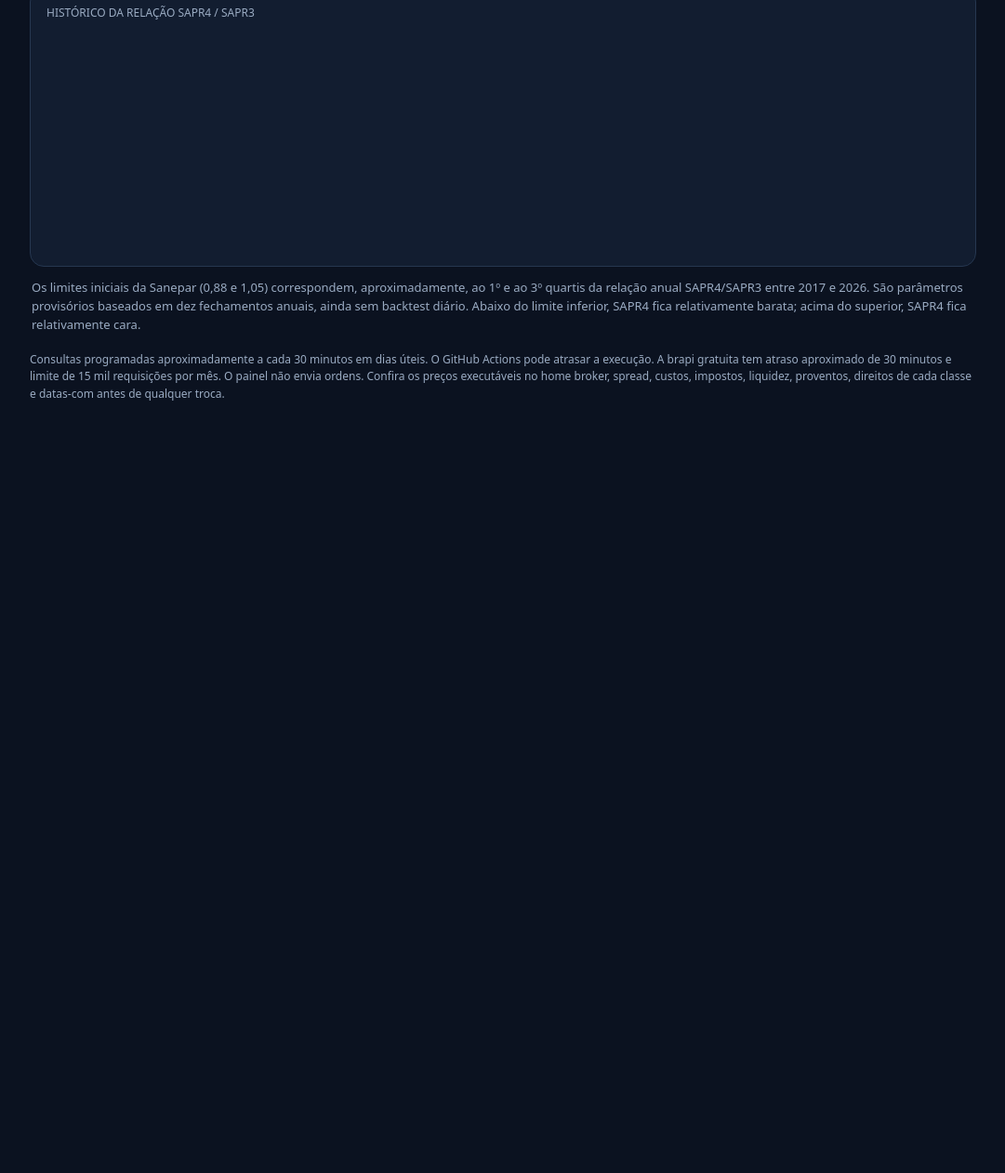
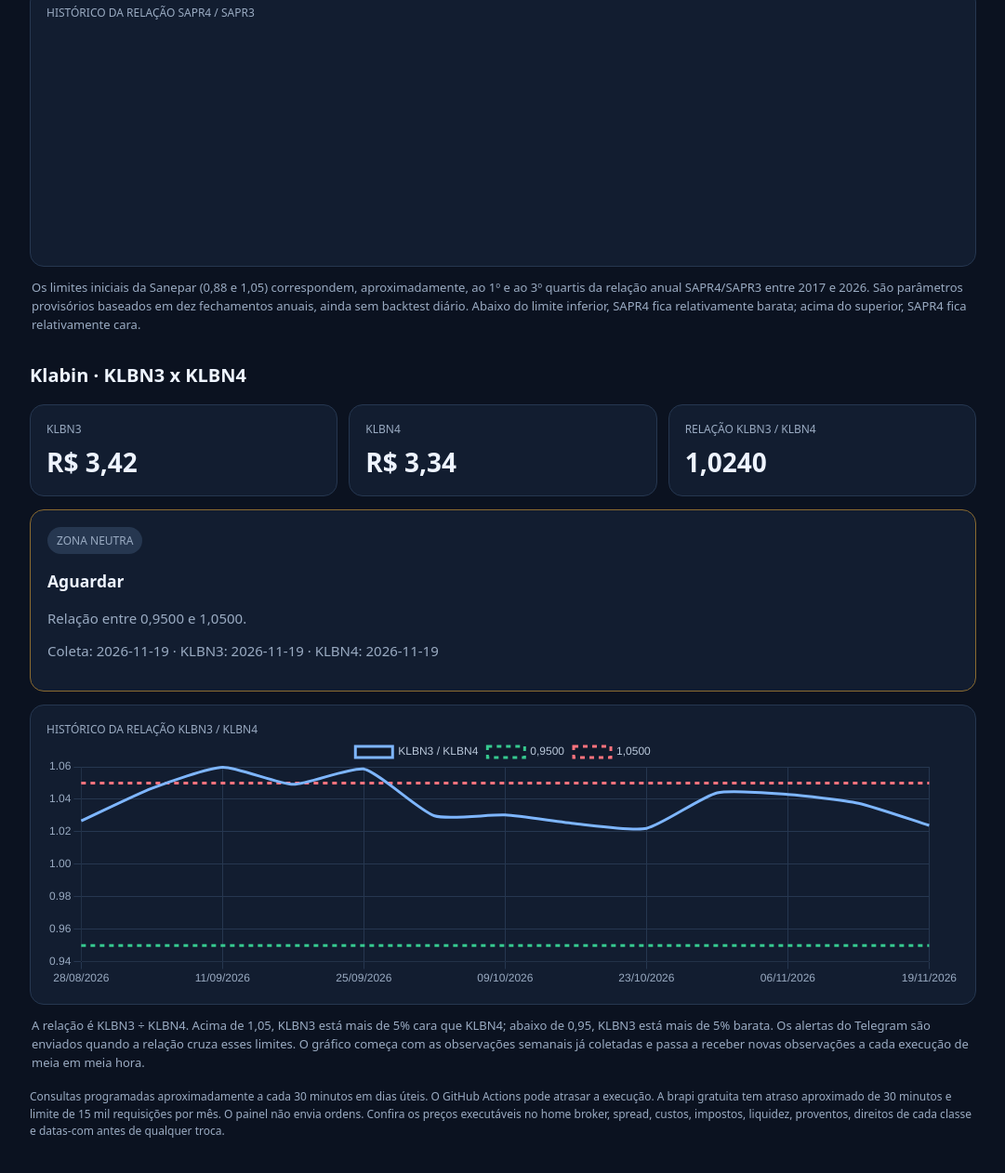
Before and after one commit to rams10/bradesco-arbitragem-monitor, a plain HTML site: page docs/index.html in a window 1280 px wide. Shown: the part 1202-2464 px from the top of the page at 93% size, without its empty margins (99-1180 px from the left). Before the commit the page ends 1671 px from the top, so only its background shows below. Drawn offline with nearby package versions, Linux system fonts and the light colour scheme.

Commit message:
Inclui gráfico KLBN3/KLBN4 no monitor BBDC e SAPR

```diff
--- a/docs/index.html
+++ b/docs/index.html
@@ -26,26 +26,41 @@
 <div class="card chart"><div class="label">Histórico da relação SAPR4 / SAPR3</div><canvas id="saprChart"></canvas></div>
 <p class="note">Os limites iniciais da Sanepar (0,88 e 1,05) correspondem, aproximadamente, ao 1º e ao 3º quartis da relação anual SAPR4/SAPR3 entre 2017 e 2026. São parâmetros provisórios baseados em dez fechamentos anuais, ainda sem backtest diário. Abaixo do limite inferior, SAPR4 fica relativamente barata; acima do superior, SAPR4 fica relativamente cara.</p>
 
+<h2>Klabin · KLBN3 x KLBN4</h2>
+<div class="grid">
+<div class="card"><div class="label">KLBN3</div><div class="value" id="klbn3">—</div></div>
+<div class="card"><div class="label">KLBN4</div><div class="value" id="klbn4">—</div></div>
+<div class="card"><div class="label">Relação KLBN3 / KLBN4</div><div class="value" id="klbnRatio">—</div></div>
+</div>
+<div class="signal neutral" id="klbnSignal"><span class="pill" id="klbnZone">AGUARDANDO DADOS</span><h3 id="klbnSigtitle">Carregando histórico…</h3><p class="muted" id="klbnSigdesc">Limites: 0,95 e 1,05.</p><p class="muted" id="klbnUpdated"></p></div>
+<div class="card chart"><div class="label">Histórico da relação KLBN3 / KLBN4</div><canvas id="klbnChart"></canvas></div>
+<p class="note">A relação é KLBN3 ÷ KLBN4. Acima de 1,05, KLBN3 está mais de 5% cara que KLBN4; abaixo de 0,95, KLBN3 está mais de 5% barata. Os alertas do Telegram são enviados quando a relação cruza esses limites. O gráfico começa com as observações semanais já coletadas e passa a receber novas observações a cada execução de meia em meia hora.</p>
+
 <p class="foot">Consultas programadas aproximadamente a cada 30 minutos em dias úteis. O GitHub Actions pode atrasar a execução. A brapi gratuita tem atraso aproximado de 30 minutos e limite de 15 mil requisições por mês. O painel não envia ordens. Confira os preços executáveis no home broker, spread, custos, impostos, liquidez, proventos, direitos de cada classe e datas-com antes de qualquer troca.</p>
 </main><script>
 const money=x=>Number(x).toLocaleString('pt-BR',{style:'currency',currency:'BRL'}),fmt=x=>Number(x).toFixed(4).replace('.',',');
 function renderPair(d,cfg){
  const h=d[cfg.history]||[],q=h[h.length-1];
  const put=(id,value)=>{const el=document.getElementById(id);if(el)el.textContent=value};
+ const dateLabel=x=>x.captured_at?new Date(x.captured_at).toLocaleString('pt-BR',{day:'2-digit',month:'2-digit',hour:'2-digit',minute:'2-digit'}):new Date(x.date+'T12:00:00').toLocaleDateString('pt-BR');
+ const quoteLabel=(stamp,fallback)=>stamp?new Date(stamp).toLocaleString('pt-BR'):fallback||'—';
  if(!q){put(cfg.ids.title,'Aguardando primeira coleta do par.');return}
  put(cfg.ids.p3,money(q[cfg.key3]));put(cfg.ids.p4,money(q[cfg.key4]));put(cfg.ids.ratio,fmt(q.ratio));
- put(cfg.ids.updated,'Coleta: '+new Date(q.captured_at).toLocaleString('pt-BR')+' · '+cfg.t3+': '+new Date(q.quote_time3).toLocaleString('pt-BR')+' · '+cfg.t4+': '+new Date(q.quote_time4).toLocaleString('pt-BR'));
+ put(cfg.ids.updated,'Coleta: '+quoteLabel(q.captured_at,q.date)+' · '+cfg.t3+': '+quoteLabel(q.quote_time3,q.date)+' · '+cfg.t4+': '+quoteLabel(q.quote_time4,q.date));
  const el=document.getElementById(cfg.ids.signal);
- if(q.ratio<=cfg.lower){el.className='signal good';put(cfg.ids.zone,'AVALIAR '+cfg.t4);put(cfg.ids.title,cfg.t4+' relativamente barata');put(cfg.ids.desc,'Relação no limite inferior ou abaixo de '+fmt(cfg.lower)+'. Avalie '+cfg.t3+' → '+cfg.t4+'.')}
- else if(q.ratio>=cfg.upper){el.className='signal bad';put(cfg.ids.zone,'AVALIAR '+cfg.t3);put(cfg.ids.title,cfg.t3+' relativamente barata');put(cfg.ids.desc,'Relação no limite superior ou acima de '+fmt(cfg.upper)+'. Avalie '+cfg.t4+' → '+cfg.t3+'.')}
+ const lowCheap=cfg.invertSignal?cfg.t3:cfg.t4,highCheap=cfg.invertSignal?cfg.t4:cfg.t3;
+ if(q.ratio<=cfg.lower){el.className='signal good';put(cfg.ids.zone,'AVALIAR '+lowCheap);put(cfg.ids.title,lowCheap+' relativamente barata');put(cfg.ids.desc,'Relação no limite inferior ou abaixo de '+fmt(cfg.lower)+'. Avalie '+highCheap+' → '+lowCheap+'.')}
+ else if(q.ratio>=cfg.upper){el.className='signal bad';put(cfg.ids.zone,'AVALIAR '+highCheap);put(cfg.ids.title,highCheap+' relativamente barata');put(cfg.ids.desc,'Relação no limite superior ou acima de '+fmt(cfg.upper)+'. Avalie '+lowCheap+' → '+highCheap+'.')}
  else{el.className='signal neutral';put(cfg.ids.zone,'ZONA NEUTRA');put(cfg.ids.title,'Aguardar');put(cfg.ids.desc,'Relação entre '+fmt(cfg.lower)+' e '+fmt(cfg.upper)+'.')}
  if(window[cfg.chart])window[cfg.chart].destroy();
- window[cfg.chart]=new Chart(document.getElementById(cfg.ids.canvas),{type:'line',data:{labels:h.map(x=>new Date(x.captured_at).toLocaleString('pt-BR',{day:'2-digit',month:'2-digit',hour:'2-digit',minute:'2-digit'})),datasets:[{label:cfg.t4+' / '+cfg.t3,data:h.map(x=>x.ratio),borderColor:'#7eb6ff',pointRadius:0,tension:.2},{label:fmt(cfg.lower),data:h.map(()=>cfg.lower),borderColor:'#36c98f',borderDash:[5,5],pointRadius:0},{label:fmt(cfg.upper),data:h.map(()=>cfg.upper),borderColor:'#ff737d',borderDash:[5,5],pointRadius:0}]},options:{responsive:true,maintainAspectRatio:false,plugins:{legend:{labels:{color:'#bac8da'}}},scales:{x:{ticks:{color:'#9aabc2',maxTicksLimit:7},grid:{color:'#263750'}},y:{ticks:{color:'#9aabc2'},grid:{color:'#263750'}}}}});
+ const ratioLabel=cfg.invertSignal?cfg.t3+' / '+cfg.t4:cfg.t4+' / '+cfg.t3;
+ window[cfg.chart]=new Chart(document.getElementById(cfg.ids.canvas),{type:'line',data:{labels:h.map(dateLabel),datasets:[{label:ratioLabel,data:h.map(x=>x.ratio),borderColor:'#7eb6ff',pointRadius:0,tension:.2},{label:fmt(cfg.lower),data:h.map(()=>cfg.lower),borderColor:'#36c98f',borderDash:[5,5],pointRadius:0},{label:fmt(cfg.upper),data:h.map(()=>cfg.upper),borderColor:'#ff737d',borderDash:[5,5],pointRadius:0}]},options:{responsive:true,maintainAspectRatio:false,plugins:{legend:{labels:{color:'#bac8da'}}},scales:{x:{ticks:{color:'#9aabc2',maxTicksLimit:7},grid:{color:'#263750'}},y:{ticks:{color:'#9aabc2'},grid:{color:'#263750'}}}}});
 }
 async function load(){try{
  const r=await fetch('./data.json?ts='+Date.now());if(!r.ok)throw Error('Aguardando primeira execução do monitor.');const d=await r.json();
  renderPair(d,{history:'history',key3:'bbdc3',key4:'bbdc4',t3:'BBDC3',t4:'BBDC4',lower:1.07,upper:1.13,chart:'monitorChart',ids:{p3:'p3',p4:'p4',ratio:'ratio',signal:'signal',zone:'zone',title:'sigtitle',desc:'sigdesc',updated:'updated',canvas:'chart'}});
  renderPair(d,{history:'sapr_history',key3:'sapr3',key4:'sapr4',t3:'SAPR3',t4:'SAPR4',lower:.88,upper:1.05,chart:'saprMonitorChart',ids:{p3:'sapr3',p4:'sapr4',ratio:'saprRatio',signal:'saprSignal',zone:'saprZone',title:'saprSigtitle',desc:'saprSigdesc',updated:'saprUpdated',canvas:'saprChart'}});
+ renderPair(d,{history:'klbn_history',key3:'klbn3',key4:'klbn4',t3:'KLBN3',t4:'KLBN4',lower:.95,upper:1.05,invertSignal:true,chart:'klbnMonitorChart',ids:{p3:'klbn3',p4:'klbn4',ratio:'klbnRatio',signal:'klbnSignal',zone:'klbnZone',title:'klbnSigtitle',desc:'klbnSigdesc',updated:'klbnUpdated',canvas:'klbnChart'}});
  }catch(e){document.getElementById('sigtitle').textContent=e.message}}
 load();setInterval(load,60000);
 </script></body></html>
```
